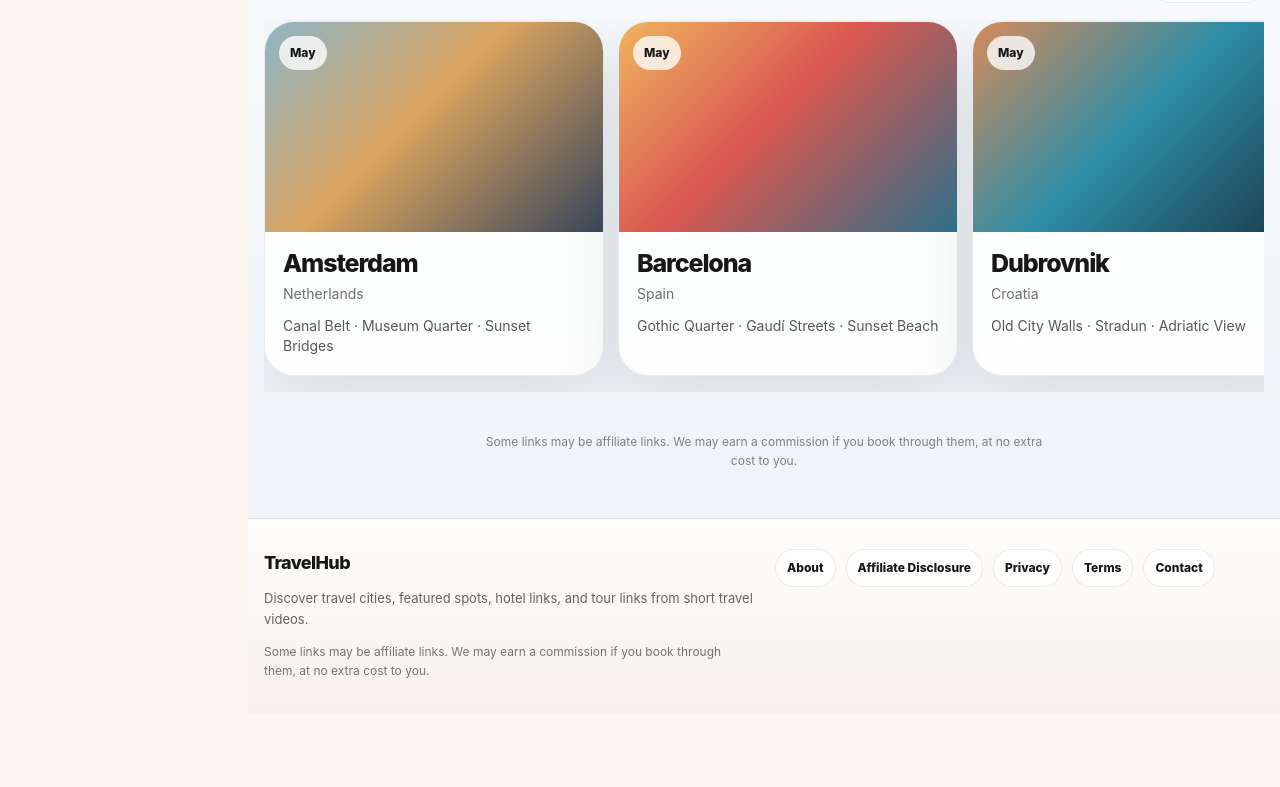
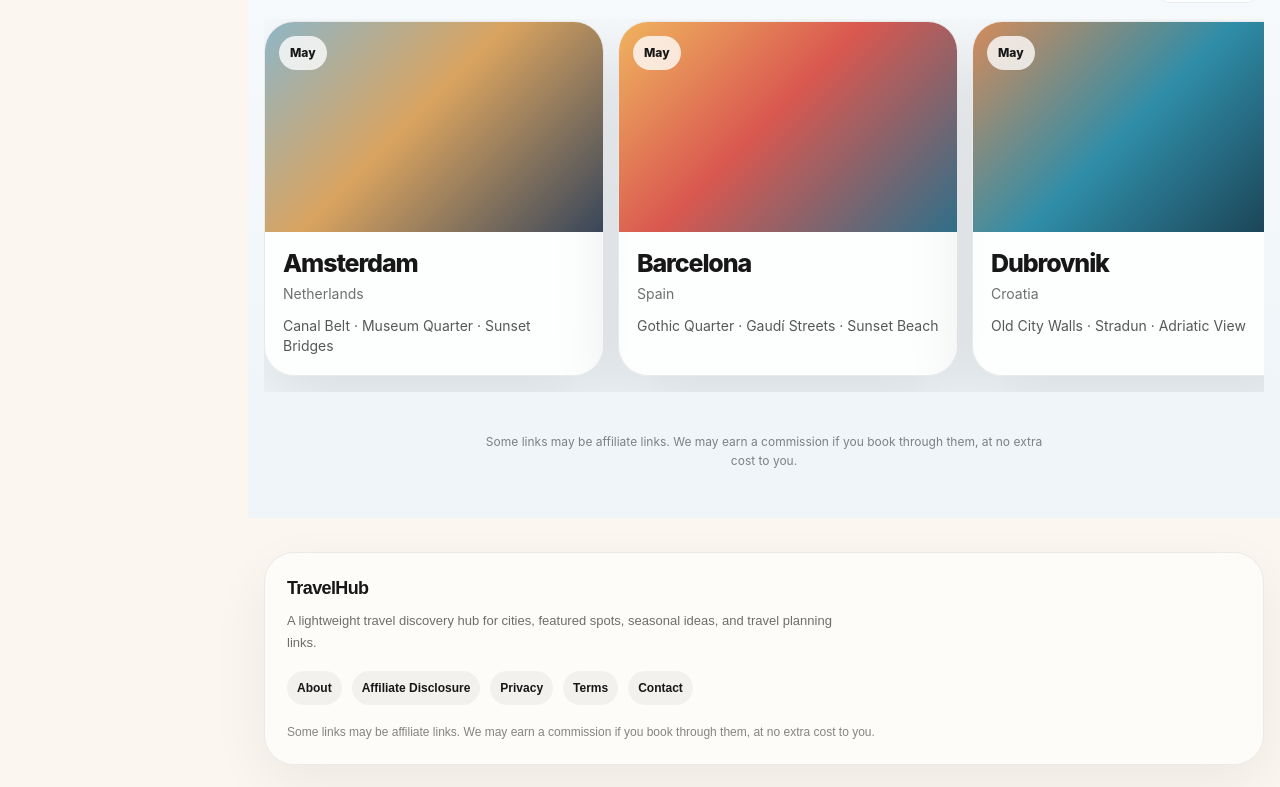
Before and after one commit to kazumophone-arch/travelhub, a Next.js app: page / in a window 1280 px wide. Shown: the part 1296-2083 px from the top of the page. Before the commit the page ends 2010 px from the top, so only its background shows below. Built offline with nearby package versions, Linux system fonts and the light colour scheme.

Commit message:
organize footer legal links

```diff
--- a/components/SiteFooter.tsx
+++ b/components/SiteFooter.tsx
@@ -1,5 +1,13 @@
 import Link from "next/link";
 import type { CSSProperties } from "react";
+
+const footerLinks = [
+  { href: "/about", label: "About" },
+  { href: "/affiliate-disclosure", label: "Affiliate Disclosure" },
+  { href: "/privacy", label: "Privacy" },
+  { href: "/terms", label: "Terms" },
+  { href: "/contact", label: "Contact" },
+];
 
 export function SiteFooter() {
   return (
@@ -10,103 +18,90 @@ export function SiteFooter() {
             TravelHub
           </Link>
 
-          <p style={descriptionStyle}>
-            Discover travel cities, featured spots, hotel links, and tour links
-            from short travel videos.
-          </p>
-
-          <p style={disclosureStyle}>
-            Some links may be affiliate links. We may earn a commission if you
-            book through them, at no extra cost to you.
+          <p style={textStyle}>
+            A lightweight travel discovery hub for cities, featured spots,
+            seasonal ideas, and travel planning links.
           </p>
         </div>
 
-        <nav style={linkGridStyle} aria-label="Footer navigation">
-          <Link href="/about" style={footerLinkStyle}>
-            About
-          </Link>
+        <nav style={linkWrapStyle} aria-label="Footer navigation">
+          {footerLinks.map((link) => (
+            <Link key={link.href} href={link.href} style={linkStyle}>
+              {link.label}
+            </Link>
+          ))}
+        </nav>
 
-          <Link href="/affiliate-disclosure" style={footerLinkStyle}>
-            Affiliate Disclosure
-          </Link>
-
-          <Link href="/privacy" style={footerLinkStyle}>
-            Privacy
-          </Link>
-
-          <Link href="/terms" style={footerLinkStyle}>
-            Terms
-          </Link>
-
-          <Link href="/contact" style={footerLinkStyle}>
-            Contact
-          </Link>
-        </nav>
+        <p style={noticeStyle}>
+          Some links may be affiliate links. We may earn a commission if you book
+          through them, at no extra cost to you.
+        </p>
       </div>
     </footer>
   );
 }
 
 const footerStyle: CSSProperties = {
-  borderTop: "1px solid rgba(0, 0, 0, 0.08)",
-  background:
-    "linear-gradient(180deg, rgba(255,255,255,0.74) 0%, rgba(246,241,233,0.92) 100%)",
+  padding: "34px 16px 42px",
+  background: "transparent",
   color: "#171717",
-  fontFamily:
-    '-apple-system, BlinkMacSystemFont, "Segoe UI", system-ui, sans-serif',
 };
 
 const innerStyle: CSSProperties = {
   maxWidth: 1120,
   margin: "0 auto",
-  padding: "30px 16px 34px",
-  display: "grid",
-  gridTemplateColumns: "repeat(auto-fit, minmax(min(100%, 280px), 1fr))",
-  gap: 22,
-  alignItems: "start",
+  padding: 22,
+  borderRadius: 30,
+  background: "rgba(255, 255, 255, 0.58)",
+  border: "1px solid rgba(0, 0, 0, 0.07)",
+  boxShadow: "0 20px 58px rgba(0, 0, 0, 0.06)",
+  backdropFilter: "blur(18px)",
 };
 
 const brandBlockStyle: CSSProperties = {
-  maxWidth: 560,
+  marginBottom: 18,
 };
 
 const brandStyle: CSSProperties = {
+  display: "inline-flex",
   color: "inherit",
   textDecoration: "none",
   fontSize: 18,
   fontWeight: 850,
   letterSpacing: "-0.035em",
+  marginBottom: 8,
 };
 
-const descriptionStyle: CSSProperties = {
-  margin: "12px 0 0",
+const textStyle: CSSProperties = {
+  margin: 0,
+  maxWidth: 560,
   fontSize: 13,
-  lineHeight: 1.6,
-  opacity: 0.66,
+  lineHeight: 1.65,
+  opacity: 0.62,
 };
 
-const disclosureStyle: CSSProperties = {
-  margin: "12px 0 0",
-  fontSize: 12,
-  lineHeight: 1.6,
-  opacity: 0.58,
-};
-
-const linkGridStyle: CSSProperties = {
+const linkWrapStyle: CSSProperties = {
   display: "flex",
   flexWrap: "wrap",
   gap: 10,
-  justifyContent: "flex-start",
+  marginBottom: 18,
 };
 
-const footerLinkStyle: CSSProperties = {
+const linkStyle: CSSProperties = {
   display: "inline-flex",
-  padding: "9px 11px",
+  padding: "8px 10px",
   borderRadius: 999,
-  background: "rgba(255, 255, 255, 0.76)",
-  border: "1px solid rgba(0, 0, 0, 0.08)",
+  background: "rgba(0, 0, 0, 0.045)",
   color: "inherit",
   textDecoration: "none",
   fontSize: 12,
   fontWeight: 800,
 };
+
+const noticeStyle: CSSProperties = {
+  margin: 0,
+  maxWidth: 620,
+  fontSize: 12,
+  lineHeight: 1.6,
+  opacity: 0.52,
+};
```
